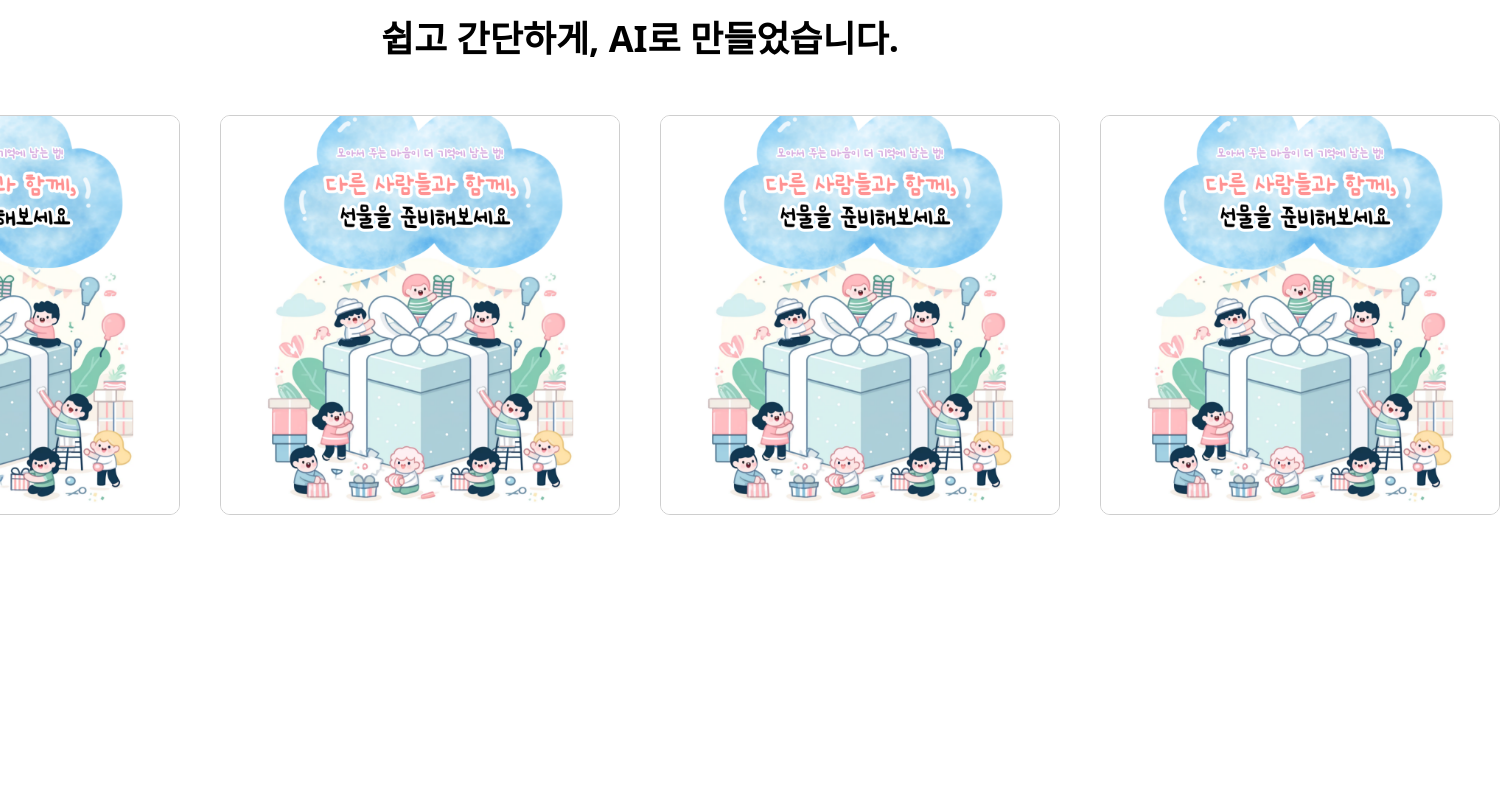
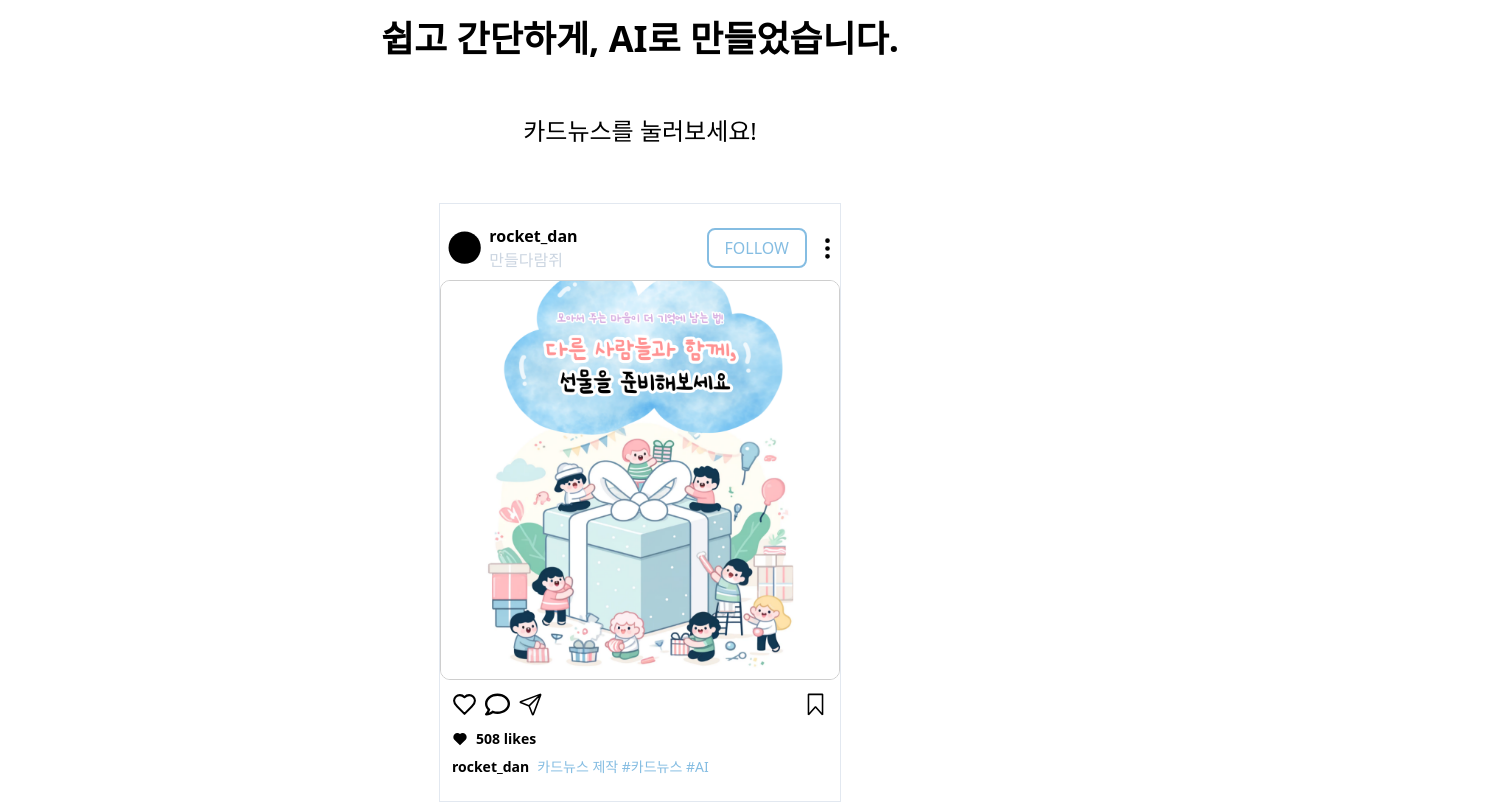
Before and after one commit to SW-rocket-dan/mvp-first, a React (Vite) app in the folder mvp/: page / in a window 1280 px wide. Shown: the part 1120-1924 px from the top of the page, 1500 px wide, since content can reach past the window. Before the commit the page ends 1715 px from the top, so only its background shows below. Built offline with nearby package versions, Linux system fonts and the light colour scheme.

Commit message:
✨ feat(인스타 템플릿): 겉 테두리 완성

```diff
--- a/mvp/package.json
+++ b/mvp/package.json
@@ -11,7 +11,8 @@
   },
   "dependencies": {
     "react": "^18.2.0",
-    "react-dom": "^18.2.0"
+    "react-dom": "^18.2.0",
+    "react-icons": "^5.2.1"
   },
   "devDependencies": {
     "@types/react": "^18.2.66",
--- a/mvp/src/App.tsx
+++ b/mvp/src/App.tsx
@@ -4,49 +4,60 @@ import MainPng from "../src/assets/main.png";
 import GroupSVG from "../src/assets/Group.svg?react";
 import "./App.css";
 import PromptBox from "./components/PromptBox.tsx";
+import InstagramTemplate from "./components/InstagramTemplate";
 import HoverBox from "./components/HoverBox.tsx";
 
 function App() {
-
   const handleClick = () => {
-        window.open('https://forms.gle/1SZsPLbhtRu9mUDX8');
-    }
+    window.open("https://forms.gle/1SZsPLbhtRu9mUDX8");
+  };
 
   return (
-    <div className='flex w-full h-full flex-col gap-7'>
-      <div className='flex justify-start px-14 pt-10 gap-3'>
+    <div className="flex flex-col w-full h-full gap-7">
+      <div className="flex justify-start gap-3 pt-10 px-14">
         <LogoSvg />
-          <p className='text-xl'>로켓단</p>
+        <p className="text-xl">로켓단</p>
       </div>
 
-        <div className='flex h-full justify-center items-center'>
-            <div className=' w-10/12 bg-primary-background rounded-xl'>
-                <div className='flex flex-col justify-center items-center px-12 py-24 gap-5'>
-                    <p className='text-7xl font-extrabold'>FAST, EASY, SIMPLE</p>
-                    <p className='text-3xl'>AI와 카드뉴스가 만나 더욱 편리하고 효율적으로</p>
-                    <button className='flex flex-row items-center bg-black py-4 px-7 rounded-lg gap-2 mt-7 shadow-md' onClick={handleClick}>
-                        <StarSvg width={25}/>
-                        <span className='text-white font-medium'>AI로 카드뉴스 만들기</span>
+      <div className="flex items-center justify-center h-full">
+        <div className="w-10/12 bg-primary-background rounded-xl">
+          <div className="flex flex-col items-center justify-center gap-5 px-12 py-24">
+            <p className="font-extrabold text-7xl">FAST, EASY, SIMPLE</p>
+            <p className="text-3xl">
+              AI와 카드뉴스가 만나 더욱 편리하고 효율적으로
+            </p>
+            <button
+              className="flex flex-row items-center gap-2 py-4 bg-black rounded-lg shadow-md px-7 mt-7"
+              onClick={handleClick}
+            >
+              <StarSvg width={25} />
+              <span className="font-medium text-white">
+                AI로 카드뉴스 만들기
+              </span>
             </button>
-                    <div className='flex flex-row mt-10 gap-16 items-center'>
-                        <PromptBox width={440} text='아프리카 농민들이 따온 원두로 눈 앞에서 착즙하는 커피 자판기 체인점이 아닌, 깔끔하고 친숙, 저렴한 일상적인 커피' purpose='커피 자판기 홍보' />
+            <div className="flex flex-row items-center gap-16 mt-10">
+              <PromptBox
+                width={440}
+                text="아프리카 농민들이 따온 원두로 눈 앞에서 착즙하는 커피 자판기 체인점이 아닌, 깔끔하고 친숙, 저렴한 일상적인 커피"
+                purpose="커피 자판기 홍보"
+              />
               <GroupSVG />
-                        <img alt='main' src={MainPng} width={440}/>
+              <img alt="main" src={MainPng} width={440} />
             </div>
           </div>
         </div>
       </div>
 
-
-        <div className='flex flex-col justify-center items-center my-20 gap-14'>
-            <p className='text-4xl font-bold'>쉽고 간단하게, AI로 만들었습니다.</p>
-            <div className='flex gap-10'>
-                <HoverBox/>
-                <HoverBox/>
-                <HoverBox/>
-                <HoverBox/>
+      <div className="flex flex-col items-center justify-center my-20 gap-14">
+        <p className="text-4xl font-bold">쉽고 간단하게, AI로 만들었습니다.</p>
+        <p className="text-2xl">카드뉴스를 눌러보세요!</p>
+        <div className="flex gap-10 mb-20">
+          <InstagramTemplate width={500} Content={<HoverBox />} />
+          {/* <HoverBox />
+          <HoverBox />
+          <HoverBox />
+          <HoverBox /> */}
         </div>
-
       </div>
     </div>
   );
--- /dev/null
+++ b/mvp/src/components/InstagramTemplate.tsx
@@ -0,0 +1,64 @@
+import { BsThreeDotsVertical } from "react-icons/bs";
+import { FaCircle, FaRegComment } from "react-icons/fa";
+import { IoPaperPlaneOutline } from "react-icons/io5";
+import { LuHeart } from "react-icons/lu";
+import { RiHeartFill } from "react-icons/ri";
+import { VscBookmark } from "react-icons/vsc";
+
+type Props = {
+  width: number;
+  Content: JSX.Element;
+};
+
+/**
+ * 인스타 템플릿 컴포넌트
+ * @param width : 컴포넌트 길이
+ * @param Content : 이미지에 넣을 컴포넌트
+ * @returns 컴포넌트를 인스타 템플릿에 감싸서 반환해줌
+ */
+const InstagramTemplate = ({ width, Content }: Props) => {
+  return (
+    <div className={`w-[${width}px] border-[1px] border-slate-200 py-3`}>
+      <header className="flex items-center justify-between py-2">
+        <div className="flex items-center px-2">
+          <FaCircle size={width / 15} />
+          <div className="flex flex-col ml-2">
+            <p className="font-bold ">rocket_dan</p>
+            <p className="text-slate-300">만들다람쥐</p>
+          </div>
+        </div>
+        <div className="flex items-center gap-2">
+          <div className="flex items-center justify-center h-10 px-4 border-2 rounded-lg border-primary-instabtn text-primary-instabtn">
+            FOLLOW
+          </div>
+          <BsThreeDotsVertical size={width / 20} />
+        </div>
+      </header>
+      {/* 이미지 영역 */}
+      {Content}
+
+      <div className="p-3">
+        <div className="flex justify-between ">
+          <div className="flex gap-2">
+            <LuHeart size={width / 20} />
+            <FaRegComment size={width / 20} />
+            <IoPaperPlaneOutline size={width / 20} />
+          </div>
+          <VscBookmark size={width / 20} />
+        </div>
+        <div className="flex items-center gap-2 mt-3">
+          <RiHeartFill />
+          <p className="text-sm font-bold">508 likes</p>
+        </div>
+        <div className="flex items-center gap-2 mt-2">
+          <p className="text-sm font-bold">rocket_dan</p>
+          <p className="text-sm text-primary-instabtn">
+            카드뉴스 제작 #카드뉴스 #AI
+          </p>
+        </div>
+      </div>
+    </div>
+  );
+};
+
+export default InstagramTemplate;
--- a/mvp/tailwind.config.js
+++ b/mvp/tailwind.config.js
@@ -10,11 +10,12 @@ export default {
     extend: {
       colors: {
         primary: {
-          background: '#F6F7FA',
-          default: '#555555'
+          background: "#F6F7FA",
+          default: "#555555",
+          instabtn: "#85BDE2",
         },
-      }
+      },
     },
   },
   plugins: [],
-}
+};
```
Also changed, not shown: 1 other file (tests, documents, lock files or other folders). Lines whose indentation alone changed are shown as unchanged.
